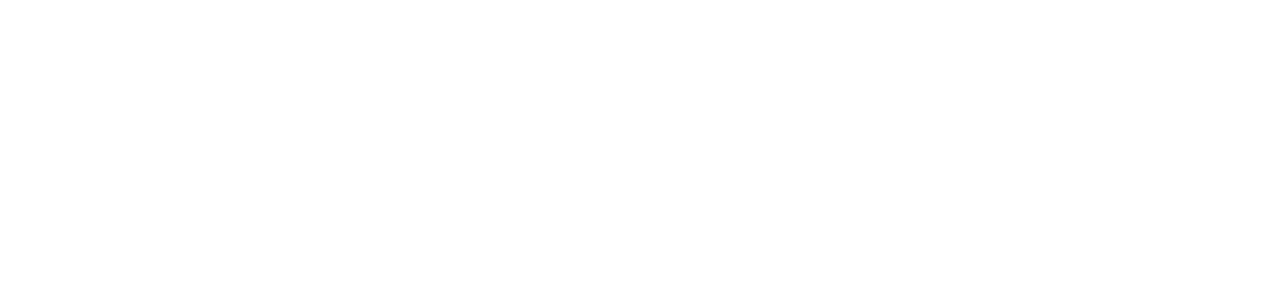
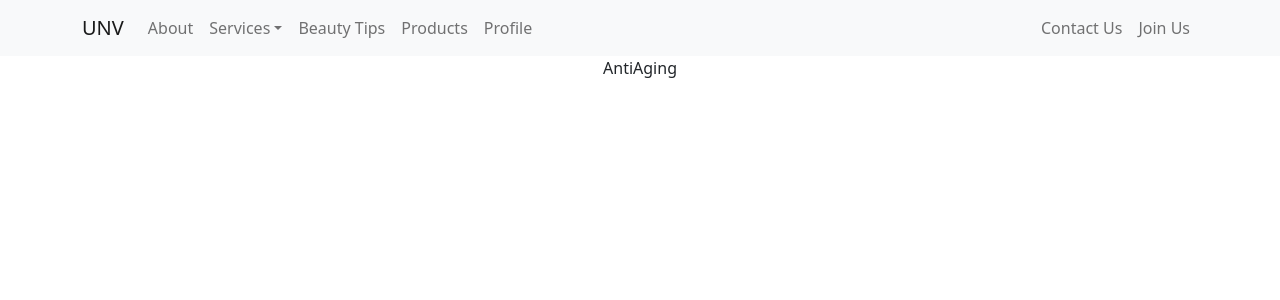
Before and after one commit to joykwokll/UNV-frontend, a React (Create React App) app: page /AntiAging in a window 1280 px wide. Before the commit this address had no page. Shown: the top 300 px of the page. Built offline with nearby package versions, Linux system fonts and the light colour scheme.

Commit message:
services routes updated

```diff
--- a/src/index.js
+++ b/src/index.js
@@ -12,6 +12,10 @@ import Profile from './views/Routes/Profile/Profile'
 import RegisterForm from './views/Routes/Profile/RegisterForm';
 import LoginForm from './views/Routes/Profile/LoginForm';
 import Home from './views/Routes/Home/Home'
+import AntiAging from './views/Routes/Services/AntiAging'
+import Pigmentation from './views/Routes/Services/Pigmentation'
+import SensitiveSkin from './views/Routes/Services/SensitiveSkin'
+import Pimple from './views/Routes/Services/Pimple'
 
 ReactDOM.render(
   <BrowserRouter>
@@ -25,6 +29,10 @@ ReactDOM.render(
        <Route path="Home" element = {<Home />} />
        <Route path="About" element = {<About />} />
        <Route path="Services" element = {<Services />} />
+       <Route path="AntiAging" element = {<AntiAging />} />
+       <Route path="Pigmentation" element = {<Pigmentation />} />
+       <Route path="SensitiveSkin" element = {<SensitiveSkin />} />
+       <Route path="Pimple" element = {<Pimple />} />
        <Route path="BeautyTips" element = {<Tips />} />
        <Route path="Products" element = {<Products />} />
        <Route path="Profile" element = {<Profile />} />
--- a/src/views/NavBar/NavBar.jsx
+++ b/src/views/NavBar/NavBar.jsx
@@ -13,9 +13,9 @@ function HeaderBar(props) {
             <Nav className="me-auto">
               <Nav.Link as={Link} to="/about">About</Nav.Link>
               <NavDropdown title="Services" id="collasible-nav-dropdown">
-                <NavDropdown.Item as={Link} to ="/antianging">Anti Aging</NavDropdown.Item>
+                <NavDropdown.Item as={Link} to ="/antiaging">Anti Aging</NavDropdown.Item>
                 <NavDropdown.Item as={Link} to ="/pigmentation">Pigmentation</NavDropdown.Item>
-                <NavDropdown.Item as={Link} to ="/sensetiveskin">Sensetive Skin</NavDropdown.Item>
+                <NavDropdown.Item as={Link} to ="/sensitiveskin">Sensitive Skin</NavDropdown.Item>
                 <NavDropdown.Item as={Link} to ="/pimple">Pimple</NavDropdown.Item>
               </NavDropdown>
               <Nav.Link as={Link} to="/beautytips">Beauty Tips</Nav.Link>
--- /dev/null
+++ b/src/views/Routes/Services/AntiAging.jsx
@@ -0,0 +1,14 @@
+import React from "react";
+
+
+function AntiAging(props) {
+
+    return (
+      <div>
+
+      <p>AntiAging</p>
+      </div>
+    );
+  }
+
+  export default AntiAging;
--- /dev/null
+++ b/src/views/Routes/Services/Pigmentation.jsx
@@ -0,0 +1,14 @@
+import React from "react";
+
+
+function Pigmentation(props) {
+
+    return (
+      <div>
+
+      <p>Pigmentation</p>
+      </div>
+    );
+  }
+
+  export default Pigmentation;
--- /dev/null
+++ b/src/views/Routes/Services/Pimple.jsx
@@ -0,0 +1,14 @@
+import React from "react";
+
+
+function Pimple(props) {
+
+    return (
+      <div>
+
+      <p>Pimple</p>
+      </div>
+    );
+  }
+
+  export default Pimple;
--- /dev/null
+++ b/src/views/Routes/Services/SensitiveSkin.jsx
@@ -0,0 +1,14 @@
+import React from "react";
+
+
+function SensitiveSkin(props) {
+
+    return (
+      <div>
+
+      <p>Sensitive Skin</p>
+      </div>
+    );
+  }
+
+  export default SensitiveSkin;
--- a/src/views/Routes/Services/Services.jsx
+++ b/src/views/Routes/Services/Services.jsx
@@ -1,12 +1,20 @@
 import React from "react";
+import { useNavigate } from "react-router-dom";
 
-const options = ["Anti Aging", "Pigmentation", "Sensetive Skin", "Pimple"];
+const options = ["Anti Aging", "Pigmentation", "Sensitive Skin", "Pimple"];
 const defaultOption = options[0];
 
 function Services(props) {
+  let navigate = useNavigate();
+
+  const handleAntiAging = () => {
+    navigate("/antiaging");
+  };
+
+
   return (
     <div>
-      <p></p>
+     <button onClick={handleAntiAging}>AntiAging</button>
     </div>
   );
 }
```
